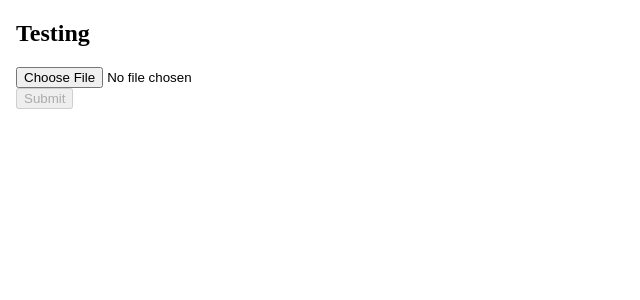
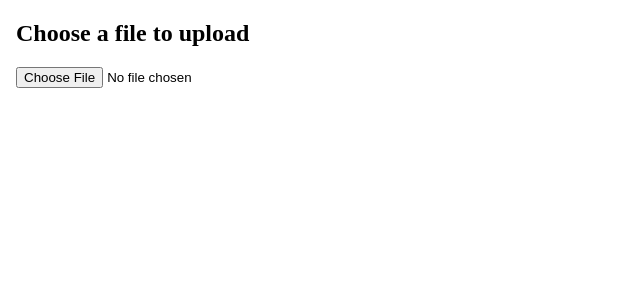
Before and after one commit to metabolomics-us/msp-from-ss, an Angular app: page / in a window 1280 px wide. Shown: the top 300 px of the page, without its empty margins (0-640 px from the left). Built offline with nearby package versions, Linux system fonts and the light colour scheme.

Commit message:
Working prototype

```diff
--- a/src/app/read-csv/read-csv.component.html
+++ b/src/app/read-csv/read-csv.component.html
@@ -1,5 +1,5 @@
 <input id="fileInput" type='file' (change)="fileSelected($event)" checked><br>
-<button class="btn btn-primary" [disabled]="!submitValid" (click)="seeCompounds($event)">Submit</button>
+<!-- <button class="btn btn-primary" [disabled]="!submitValid" (click)="seeCompounds($event)">Submit</button> -->
 <div *ngFor="let compound of compounds">
     <p>{{ compound }}</p>
 </div>
--- a/src/app/testing.html
+++ b/src/app/testing.html
@@ -2,13 +2,13 @@
 <html lang="en">
 	<head>
 		<meta charset="utf-8">
-		<title>Hello World</title>
+		<title>Spreadsheet to MSP</title>
 		<!-- <link rel="stylesheet" type="text/css" href="./style.css" media="screen"> -->
 		<!-- <script type="text/javascript" src="./myjs.js"></script> -->
 	</head>
 
 	<body>
-		<h2>Testing</h2>
+		<h2>Choose a file to upload</h2>
 		<read-csv></read-csv>
 	</body>
 </html>
```
